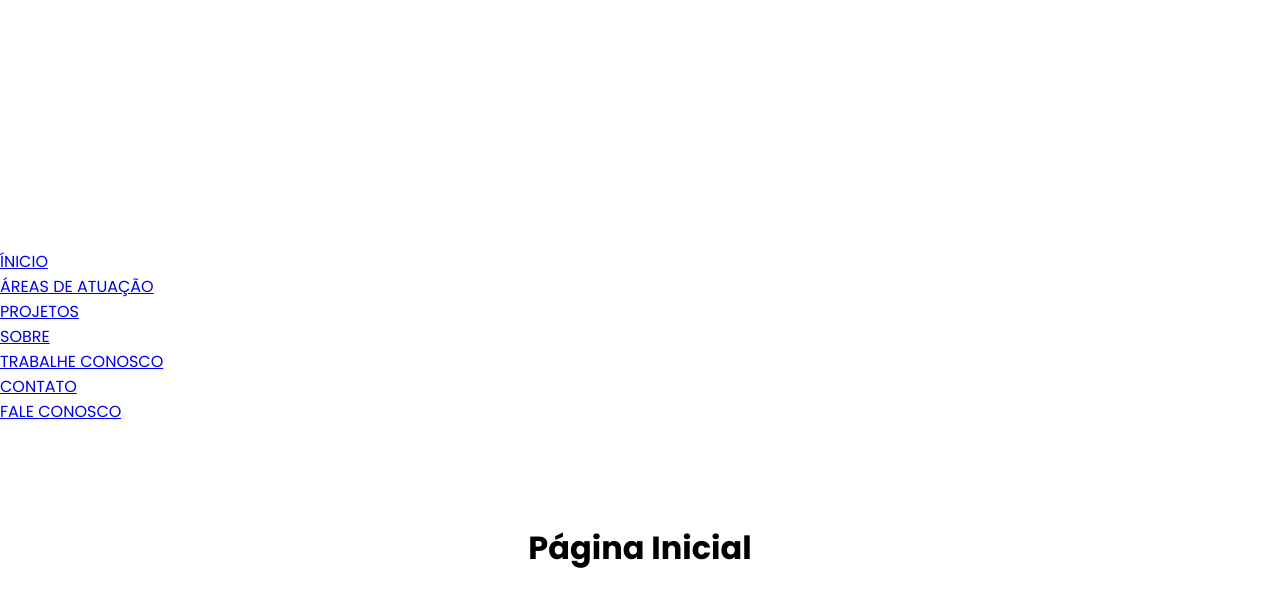
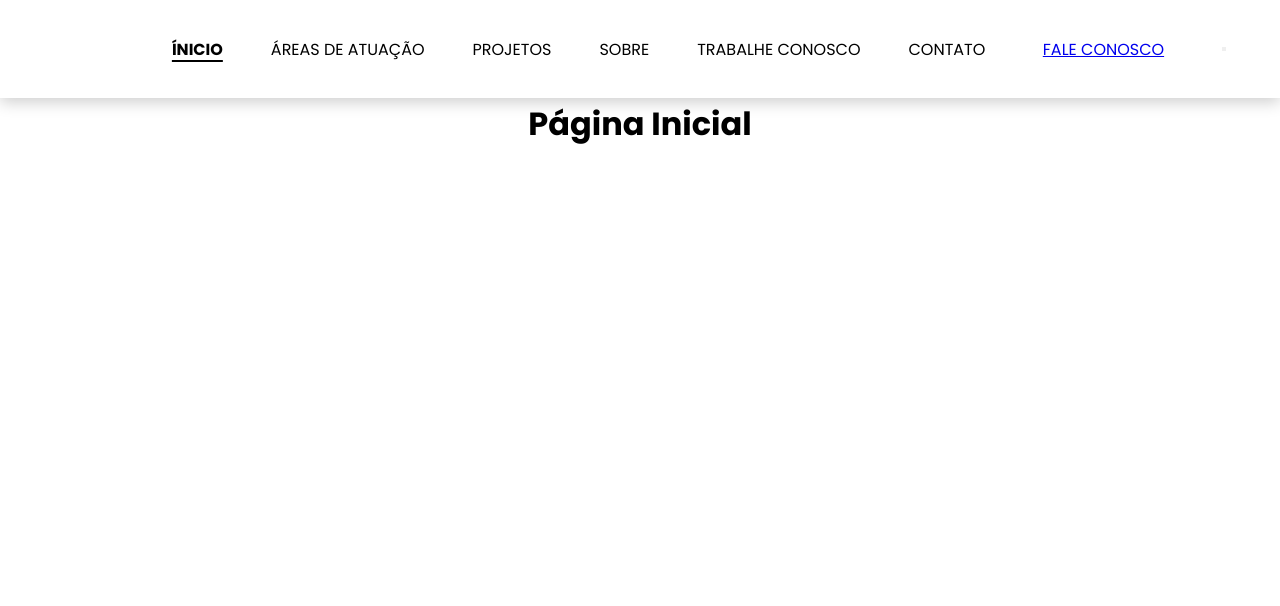
Before and after one commit to JoseWilliamRF/Engenharia-React, a React (Vite) app: page / in a window 1280 px wide. Shown: the top 606 px of the page. Built offline with nearby package versions, Linux system fonts and the light colour scheme.

Commit message:
Style: Estilização da Navbar aplicada e Link do botão corrigido

```diff
--- a/src/components/layout/Navbar.jsx
+++ b/src/components/layout/Navbar.jsx
@@ -5,33 +5,87 @@ import React from 'react';
 
 function Navbar() {
   return (
-    <header>
-      <nav>
+    <header className={styles.header}>
+      <nav className={styles.navbar}>
         <Link to="/">
-          <img src={logo} alt="C3T lOGO" />{' '}
+          <img className={styles.c3t_logo} src={logo} alt="C3T lOGO" />{' '}
         </Link>
         <ul>
           <li>
-            <NavLink to="/">ÍNICIO </NavLink>
+            <NavLink
+              to="/"
+              className={({ isActive }) =>
+                isActive
+                  ? `${styles.nav_link} ${styles.active}`
+                  : styles.nav_link
+              }
+            >
+              ÍNICIO{' '}
+            </NavLink>
           </li>
           <li>
-            <NavLink to="/AreasDeAtuacao">ÁREAS DE ATUAÇÃO</NavLink>
+            <NavLink
+              to="/AreasDeAtuacao"
+              className={({ isActive }) =>
+                isActive
+                  ? `${styles.nav_link} ${styles.active}`
+                  : styles.nav_link
+              }
+            >
+              ÁREAS DE ATUAÇÃO
+            </NavLink>
           </li>
           <li>
-            <NavLink to="/Projetos">PROJETOS</NavLink>
+            <NavLink
+              to="/Projetos"
+              className={({ isActive }) =>
+                isActive
+                  ? `${styles.nav_link} ${styles.active}`
+                  : styles.nav_link
+              }
+            >
+              PROJETOS
+            </NavLink>
           </li>
           <li>
-            <NavLink to="/Sobre">SOBRE</NavLink>
+            <NavLink
+              to="/Sobre"
+              className={({ isActive }) =>
+                isActive
+                  ? `${styles.nav_link} ${styles.active}`
+                  : styles.nav_link
+              }
+            >
+              SOBRE
+            </NavLink>
           </li>
           <li>
-            <NavLink to="/TrabalheConosco">TRABALHE CONOSCO</NavLink>
+            <NavLink
+              to="/TrabalheConosco"
+              className={({ isActive }) =>
+                isActive
+                  ? `${styles.nav_link} ${styles.active}`
+                  : styles.nav_link
+              }
+            >
+              TRABALHE CONOSCO
+            </NavLink>
           </li>
           <li>
-            <NavLink to="/Contato">CONTATO</NavLink>
+            <NavLink
+              to="/Contato"
+              className={({ isActive }) =>
+                isActive
+                  ? `${styles.nav_link} ${styles.active}`
+                  : styles.nav_link
+              }
+            >
+              CONTATO
+            </NavLink>
           </li>
         </ul>
 
-        <NavLink to="/Contato">FALE CONOSCO</NavLink>
+        <Link to="/Contato">FALE CONOSCO</Link>
         <button></button>
       </nav>
     </header>
--- a/src/components/layout/navbar.module.css
+++ b/src/components/layout/navbar.module.css
@@ -0,0 +1,51 @@
+.header {
+  width: 100%;
+  padding: 1.5rem 3%;
+  position: fixed;
+  top: 0;
+  z-index: 4;
+  /* backdrop-filter: blur(8px); */
+  box-shadow: 0px 4px 15px rgba(0, 0, 0, 0.2);
+}
+
+.navbar {
+  padding: 1rem;
+  display: flex;
+  height: 50px;
+  align-items: center;
+  justify-content: space-between;
+}
+
+.c3t_logo {
+  width: 60px;
+}
+
+.navbar ul {
+  display: flex;
+  text-decoration: none;
+  list-style: none;
+  gap: 3rem;
+  flex-wrap: wrap;
+  justify-content: center;
+}
+
+.nav_link {
+  text-decoration: none;
+  color: black;
+  cursor: pointer;
+  position: relative;
+  z-index: 1;
+}
+
+.nav_link:hover::after {
+  opacity: 1;
+  transform: translate(-50%, -50%) scale(1);
+}
+
+/* Quando a classe active estiver junto com a nav_link */
+.nav_link.active {
+  font-weight: 700;
+  text-decoration: underline;
+  text-decoration-thickness: 2px;
+  text-underline-offset: 5px;
+}
```
